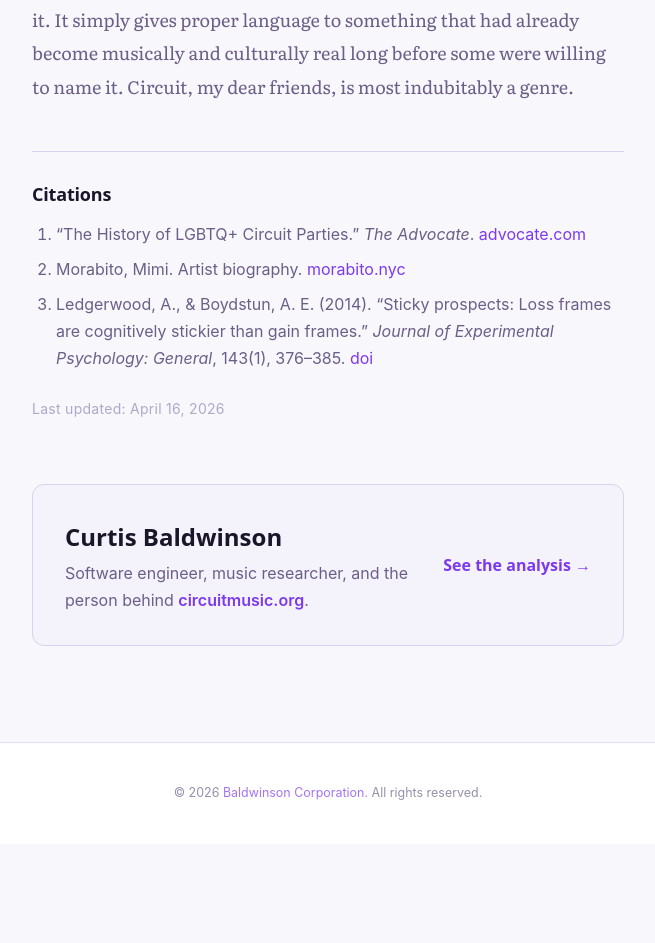
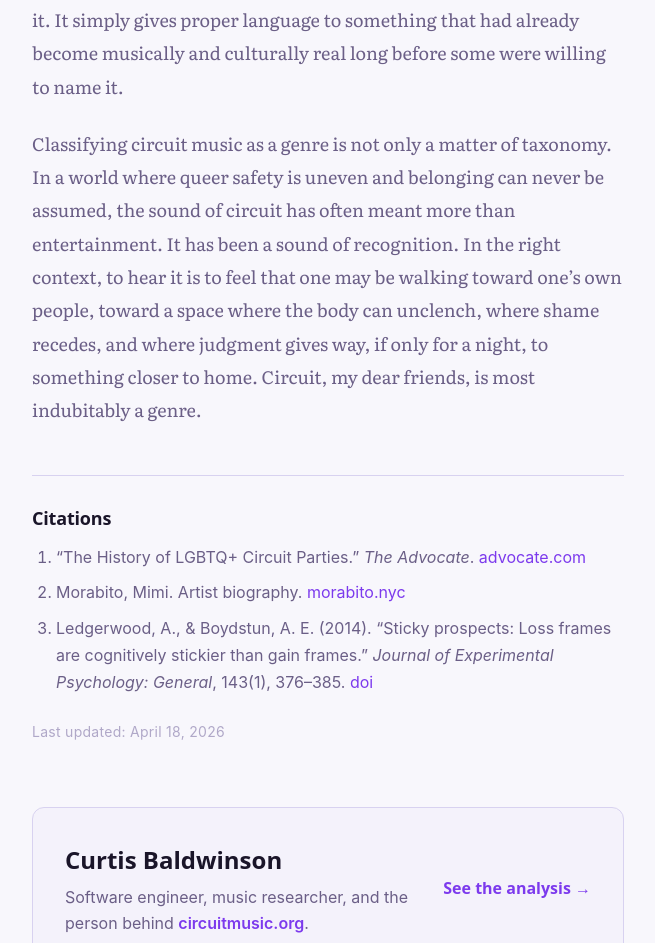
Before and after one commit to CurtisBaldwinson/CircuitMusic, an Astro site: page /blog/circuit-is-a-genre in a window 1280 px wide. Shown: the part 4944-5887 px from the top of the page, without its empty margins (312-967 px from the left). Before the commit the page ends 5788 px from the top, so only its background shows below. Built offline with nearby package versions, Linux system fonts and the light colour scheme; Astro itself is replaced by a stand-in of ours; a web font is replaced by a local one.

Commit message:
Closing statement blog post

```diff
--- a/src/pages/blog/circuit-is-a-genre.astro
+++ b/src/pages/blog/circuit-is-a-genre.astro
@@ -71,7 +71,9 @@ const author = 'Curtis Baldwinson';
 
         <p>Perhaps Slater and Morabito meant only &ldquo;the circuit&rdquo; in the geographic and social sense: the sequence of parties moving across cities, seasons, and continents. If so, then part of the disagreement may be one of language rather than conviction. That is a charitable possibility, and charity demands that it be considered. If they want a gay cultural circuit that includes many musical genres, that is a beautiful idea. My concern is not with breadth, but with precision. An event circuit and a musical genre are not the same thing, and it matters that we speak as though we know the difference.</p>
 
-        <p>I say this without any need to diminish either of them. One of my favorite memories was dancing at Atlantis&rsquo;s Dog Tag party while Dan Slater played. I captioned the moment: &ldquo;PARADISE ON EARTH.&rdquo;<button class="evidence-thumb evidence-thumb--video" data-evidence-video="/blog/2026_04-16_atlantis-scene.mp4" aria-label="Play video from Atlantis cruise"><img src="/blog/2026_04-16_atlantis-scene-poster.jpg" alt="" loading="lazy" aria-hidden="true"><span class="evidence-thumb-play" aria-hidden="true">&#9654;</span></button> I do not use such language lightly. It was reverence. But reverence for an experience is not the same as surrendering precision about its musical classification. If anything, love sharpens the obligation to name things <a href="https://www.sciencedirect.com/science/article/abs/pii/S0022103110002118" target="_blank" rel="noopener">clearly</a>. I also remember, with deep fondness, dancing the night away to Morabito on Fire Island. These are talented and successful artists whose work has clearly meant something to many. I would sooner celebrate the range of their musical interests than try to confine them to a rigid formula. But that is exactly the point: recognizing circuit music as a genre does not imprison anyone within it. It simply gives proper language to something that had already become musically and culturally real long before some were willing to name it. Circuit, my dear friends, is most indubitably a genre.</p>
+        <p>I say this without any need to diminish either of them. One of my favorite memories was dancing at Atlantis&rsquo;s Dog Tag party while Dan Slater played. I captioned the moment: &ldquo;PARADISE ON EARTH.&rdquo;<button class="evidence-thumb evidence-thumb--video" data-evidence-video="/blog/2026_04-16_atlantis-scene.mp4" aria-label="Play video from Atlantis cruise"><img src="/blog/2026_04-16_atlantis-scene-poster.jpg" alt="" loading="lazy" aria-hidden="true"><span class="evidence-thumb-play" aria-hidden="true">&#9654;</span></button> I do not use such language lightly. It was reverence. But reverence for an experience is not the same as surrendering precision about its musical classification. If anything, love sharpens the obligation to name things <a href="https://www.sciencedirect.com/science/article/abs/pii/S0022103110002118" target="_blank" rel="noopener">clearly</a>. I also remember, with deep fondness, dancing the night away to Morabito on Fire Island. These are talented and successful artists whose work has clearly meant something to many. I would sooner celebrate the range of their musical interests than try to confine them to a rigid formula. But that is exactly the point: recognizing circuit music as a genre does not imprison anyone within it. It simply gives proper language to something that had already become musically and culturally real long before some were willing to name it.</p>
+
+        <p>Classifying circuit music as a genre is not only a matter of taxonomy. In a world where queer safety is uneven and belonging can never be assumed, the sound of circuit has often meant more than entertainment. It has been a sound of recognition. In the right context, to hear it is to feel that one may be walking toward one&rsquo;s own people, toward a space where the body can unclench, where shame recedes, and where judgment gives way, if only for a night, to something closer to home. Circuit, my dear friends, is most indubitably a genre.</p>
       </div>
 
       <section class="blog-citations">
@@ -83,7 +85,7 @@ const author = 'Curtis Baldwinson';
         </ol>
       </section>
 
-      <p class="blog-last-updated">Last updated: April 16, 2026</p>
+      <p class="blog-last-updated">Last updated: April 18, 2026</p>
 
       <div class="blog-author-card">
         <div class="blog-author-info">
```
